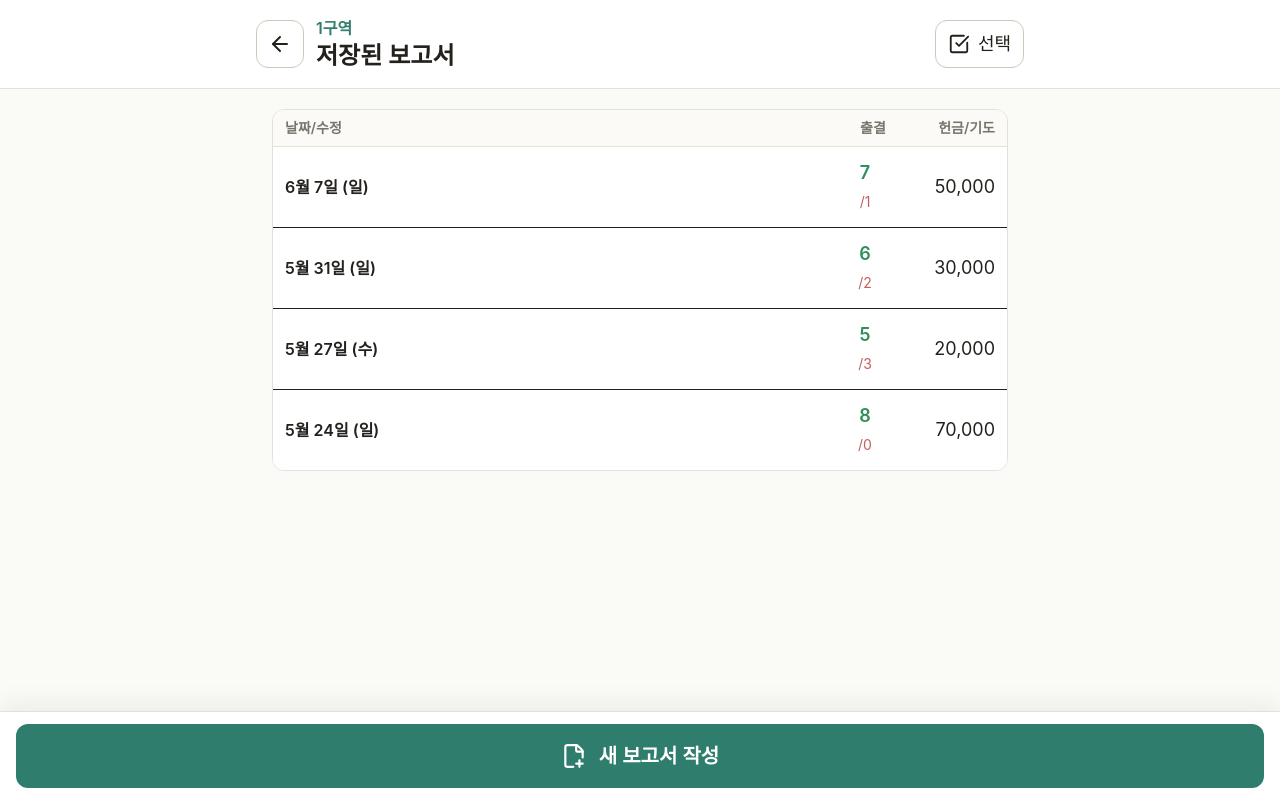
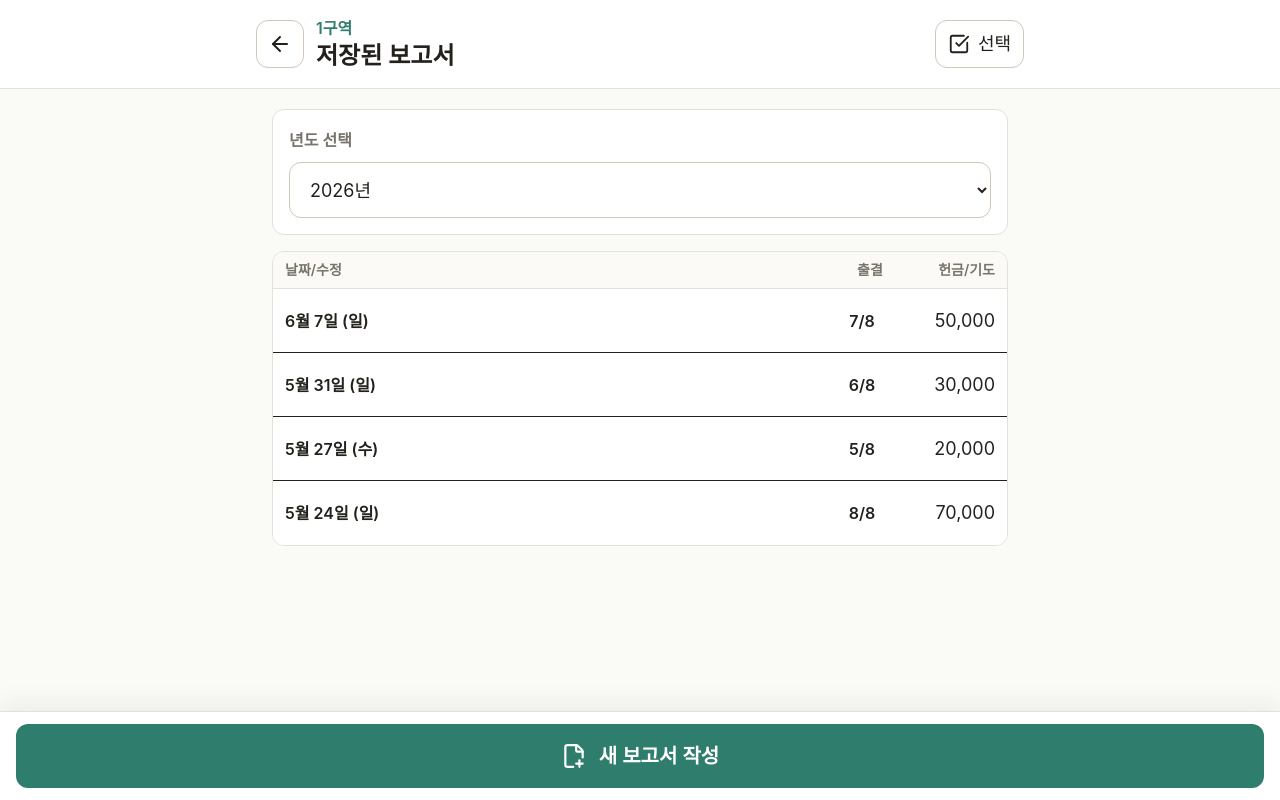
Before and after one commit to joopkim/church_manager, a Next.js app: page /district-worship-reports in a window 1280 px wide. Built offline with nearby package versions, Linux system fonts and the light colour scheme.

Commit message:
Add year filter and capacity attendance

```diff
--- a/src/app/district-worship-reports/page.tsx
+++ b/src/app/district-worship-reports/page.tsx
@@ -20,6 +20,7 @@ type Report = {
   leader: string;
   present: number;
   absent: number;
+  capacity: number;
   status: "저장됨" | "작성중";
   offering: number;
   prayer: string;
@@ -35,6 +36,7 @@ const initialReports: Report[] = [
     leader: "구역장",
     present: 7,
     absent: 1,
+    capacity: 8,
     status: "저장됨",
     offering: 50000,
     prayer: "최지우 성도 건강 회복과 새가족 정착을 위해 기도 요청이 있었습니다.",
@@ -48,6 +50,7 @@ const initialReports: Report[] = [
     leader: "구역장",
     present: 6,
     absent: 2,
+    capacity: 8,
     status: "저장됨",
     offering: 30000,
     prayer: "구역원 가정예배 회복과 자녀들의 신앙생활을 위해 함께 기도했습니다.",
@@ -61,6 +64,7 @@ const initialReports: Report[] = [
     leader: "김민준",
     present: 5,
     absent: 3,
+    capacity: 8,
     status: "작성중",
     offering: 20000,
     prayer: "장기 결석 성도 연락과 구역 모임 장소 조정을 위해 기도하기로 했습니다.",
@@ -74,6 +78,7 @@ const initialReports: Report[] = [
     leader: "구역장",
     present: 8,
     absent: 0,
+    capacity: 8,
     status: "저장됨",
     offering: 70000,
     prayer: "감사 제목이 많았고 다음 모임에 새가족을 초대하기로 했습니다.",
@@ -90,6 +95,7 @@ function formatDate(date: string) {
 
 export default function DistrictWorshipReportsPage() {
   const [reports, setReports] = useState(initialReports);
+  const [selectedYear, setSelectedYear] = useState("2026");
   const [isSelecting, setIsSelecting] = useState(false);
   const [selectedIds, setSelectedIds] = useState<number[]>([]);
   const [prayerReport, setPrayerReport] = useState<Report | null>(null);
@@ -98,6 +104,7 @@ export default function DistrictWorshipReportsPage() {
   const singleSelectedReport = selectedCount === 1
     ? reports.find((report) => report.id === selectedIds[0])
     : null;
+  const filteredReports = reports.filter((report) => report.date.startsWith(selectedYear));
 
   function toggleSelection(reportId: number) {
     setSelectedIds((current) =>
@@ -155,6 +162,25 @@ export default function DistrictWorshipReportsPage() {
       </header>
 
       <section className="mx-auto max-w-3xl px-4 py-5">
+        <div className="mb-4 rounded-xl border border-hairline bg-canvas p-4">
+          <label className="block">
+            <span className="text-base font-semibold text-muted">년도 선택</span>
+            <select
+              className="mt-2 h-14 w-full rounded-xl border border-hairline-strong bg-canvas px-4 text-xl font-semibold outline-none focus:border-primary"
+              onChange={(event) => {
+                setSelectedYear(event.target.value);
+                setSelectedIds([]);
+                setIsSelecting(false);
+              }}
+              value={selectedYear}
+            >
+              <option value="2026">2026년</option>
+              <option value="2025">2025년</option>
+              <option value="2024">2024년</option>
+            </select>
+          </label>
+        </div>
+
         {isSelecting && (
           <div className="rounded-xl border border-hairline bg-canvas p-4">
             <p className="text-xl font-semibold">{selectedCount}개 선택됨</p>
@@ -170,19 +196,19 @@ export default function DistrictWorshipReportsPage() {
         )}
 
         <section className={`${isSelecting ? "mt-4" : ""} overflow-hidden rounded-xl border border-hairline bg-canvas`}>
-          <div className="grid grid-cols-[1fr_72px_86px] border-b border-hairline bg-surface-soft px-3 py-2 text-sm font-semibold text-muted">
+          <div className="grid grid-cols-[1fr_78px_86px] border-b border-hairline bg-surface-soft px-3 py-2 text-sm font-semibold text-muted">
             <span>날짜/수정</span>
             <span className="text-center">출결</span>
             <span className="text-right">헌금/기도</span>
           </div>
 
           <div className="divide-y divide-hairline-soft">
-            {reports.map((report) => {
+            {filteredReports.map((report) => {
               const selected = selectedIds.includes(report.id);
 
               return (
                 <div
-                  className={`grid min-h-16 w-full grid-cols-[1fr_72px_86px] items-center gap-2 px-3 py-3 ${
+                  className={`grid min-h-16 w-full grid-cols-[1fr_78px_86px] items-center gap-2 px-3 py-3 ${
                     selected ? "bg-tint-sky ring-4 ring-inset ring-primary/20" : "bg-canvas"
                   }`}
                   key={report.id}
@@ -215,10 +241,9 @@ export default function DistrictWorshipReportsPage() {
                       }
                     }}
                   >
-                    <span className="block text-lg font-semibold text-success">
-                      {report.present}
+                    <span className="whitespace-nowrap text-base font-semibold text-foreground">
+                      {report.present}/{report.capacity}
                     </span>
-                    <span className="text-sm text-error">/{report.absent}</span>
                   </button>
 
                   <button
@@ -282,7 +307,7 @@ export default function DistrictWorshipReportsPage() {
                   {formatDate(prayerReport.date)}
                 </h2>
                 <p className="mt-1 text-lg text-muted">
-                  출석 {prayerReport.present}명 · 결석 {prayerReport.absent}명 · 헌금{" "}
+                  출석 {prayerReport.present}/{prayerReport.capacity}명 · 결석 {prayerReport.absent}명 · 헌금{" "}
                   {prayerReport.offering.toLocaleString("ko-KR")}원
                 </p>
               </div>
```
